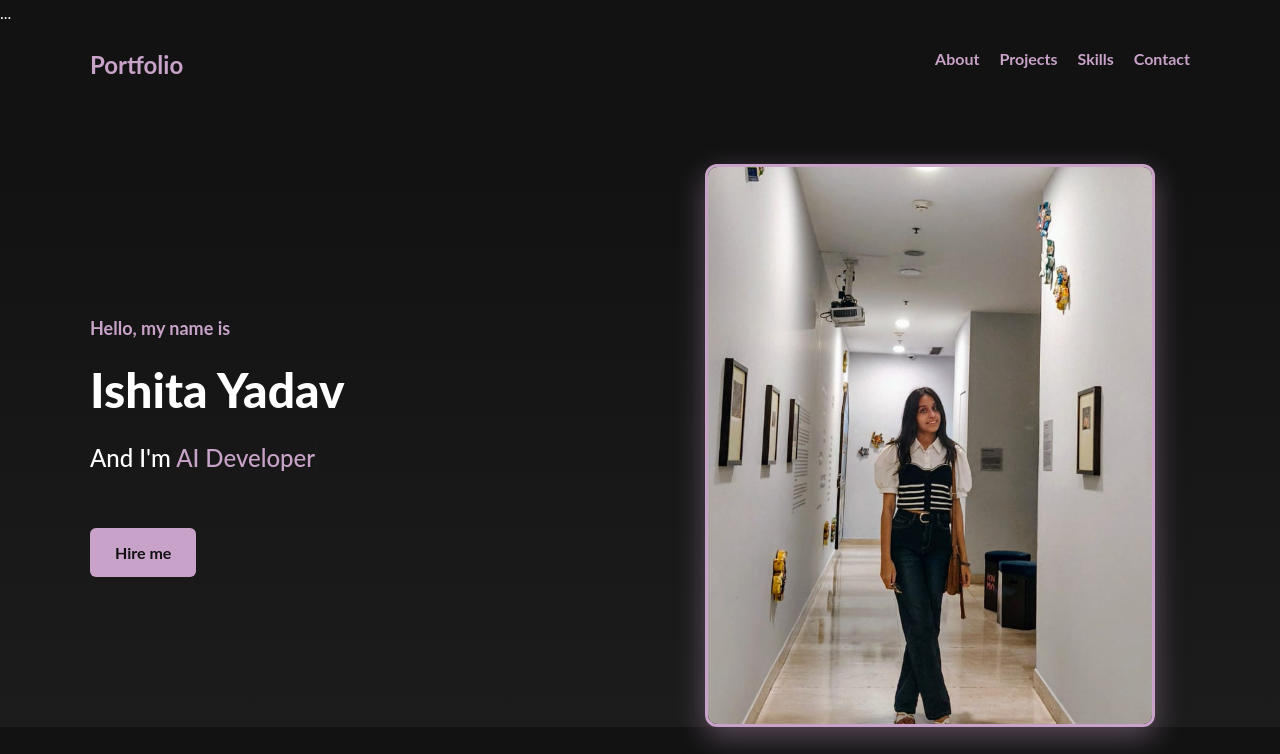
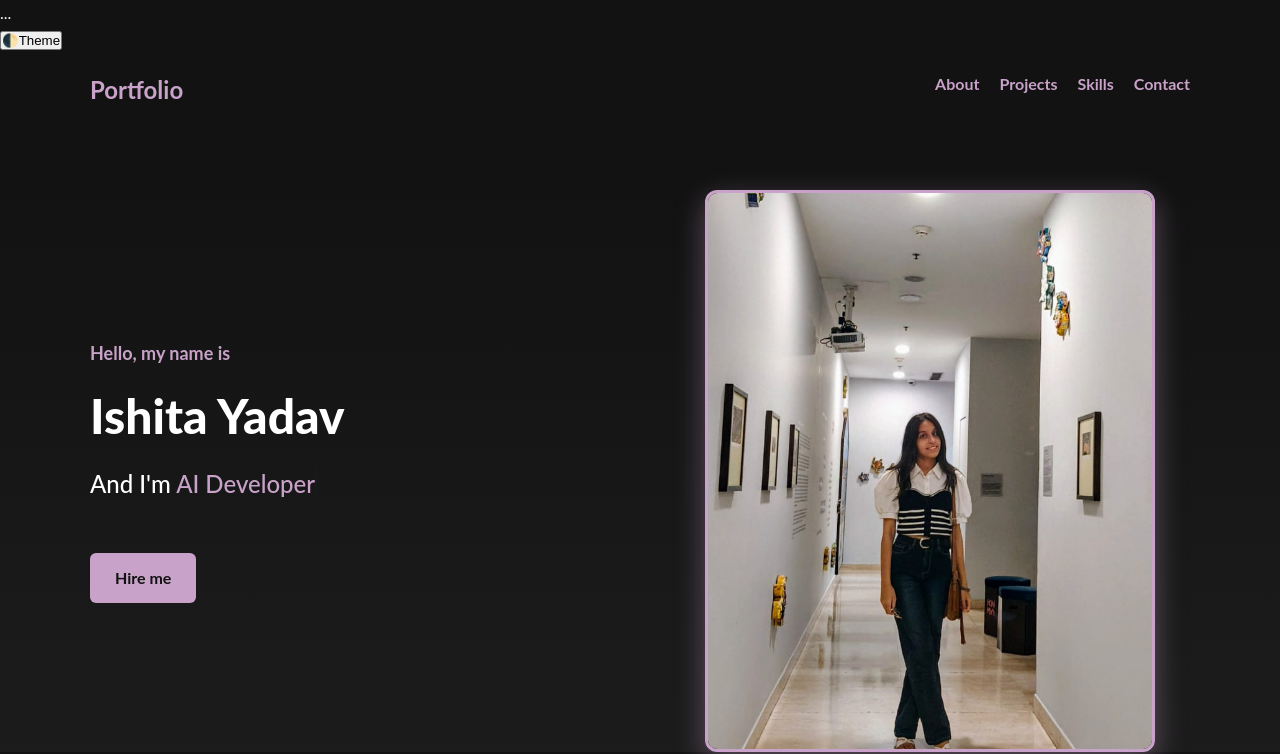
Before and after one commit to ishita845/ishita845.github.io, a website: page index.html in a window 1280 px wide. Shown: the top 754 px of the page. Drawn offline with nearby package versions, Linux system fonts and the light colour scheme.

Commit message:
Update index.html

```diff
--- a/index.html
+++ b/index.html
@@ -7,8 +7,30 @@
   <title>Ishita Yadav | Portfolio</title>
   <link rel="stylesheet" href="style.css" />
 </head>
+<meta name="viewport" content="width=device-width, initial-scale=1.0">
+
 <section id="projects" data-aos="fade-up">...</section>
 <body>
+<button id="themeToggle" aria-label="dark/light mode">🌓Theme</button>
+<script>
+  const toggleBtn = document.getElementById('themeToggle');
+  const body = document.body;
+
+  const setTheme = theme => {
+    body.className = theme;
+    localStorage.setItem('theme', theme);
+  };
+
+  toggleBtn.addEventListener('click', () => {
+    const newTheme = body.classList.contains('dark-mode') ? 'light-mode' : 'dark-mode';
+    setTheme(newTheme);
+  });
+
+  // Init
+  const savedTheme = localStorage.getItem('theme') || 'dark-mode';
+  setTheme(savedTheme);
+</script>
+
 <script src="https://cdn.jsdelivr.net/npm/aos@2.3.4/dist/aos.js"></script>
 <script>
   AOS.init();
```
